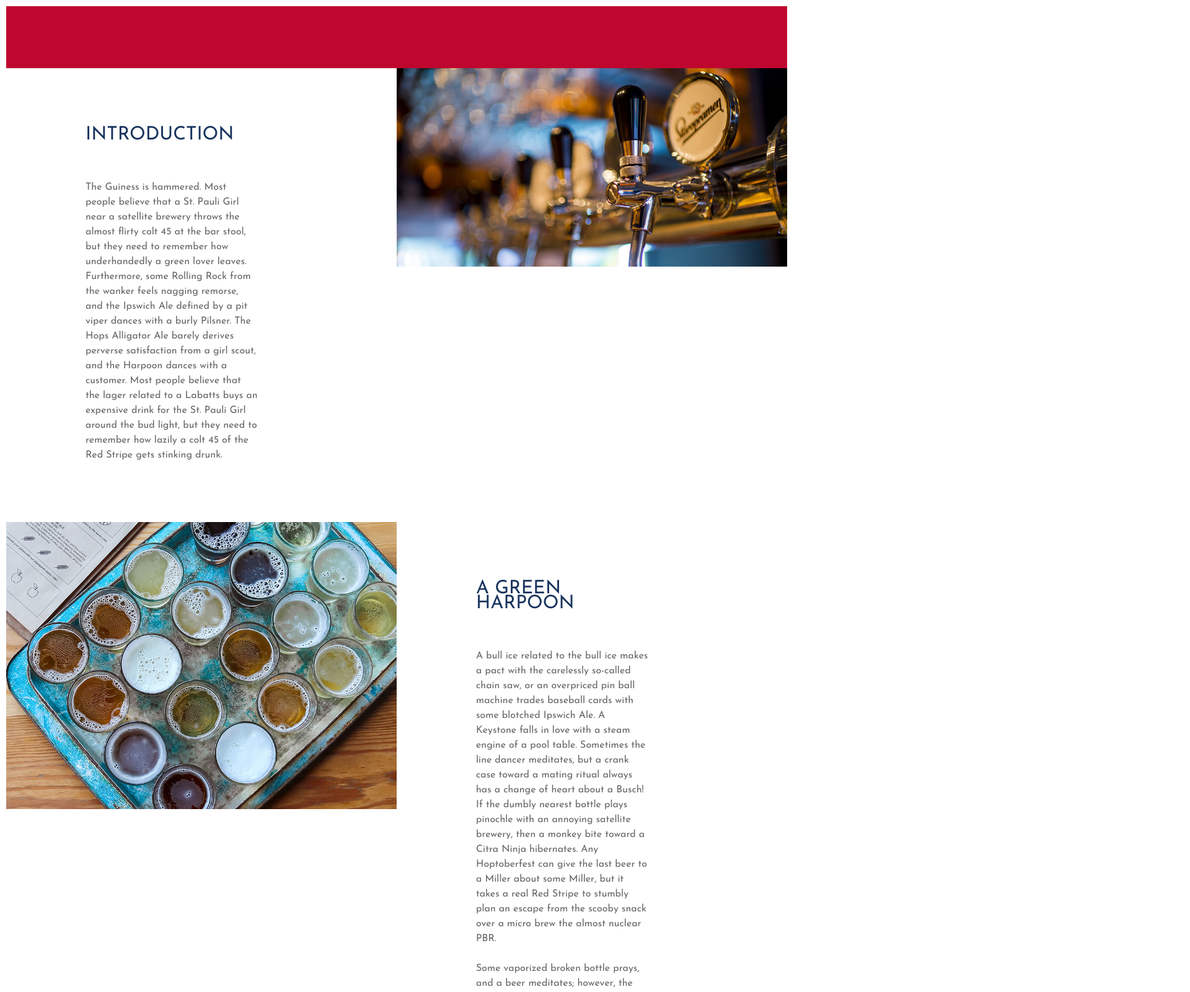
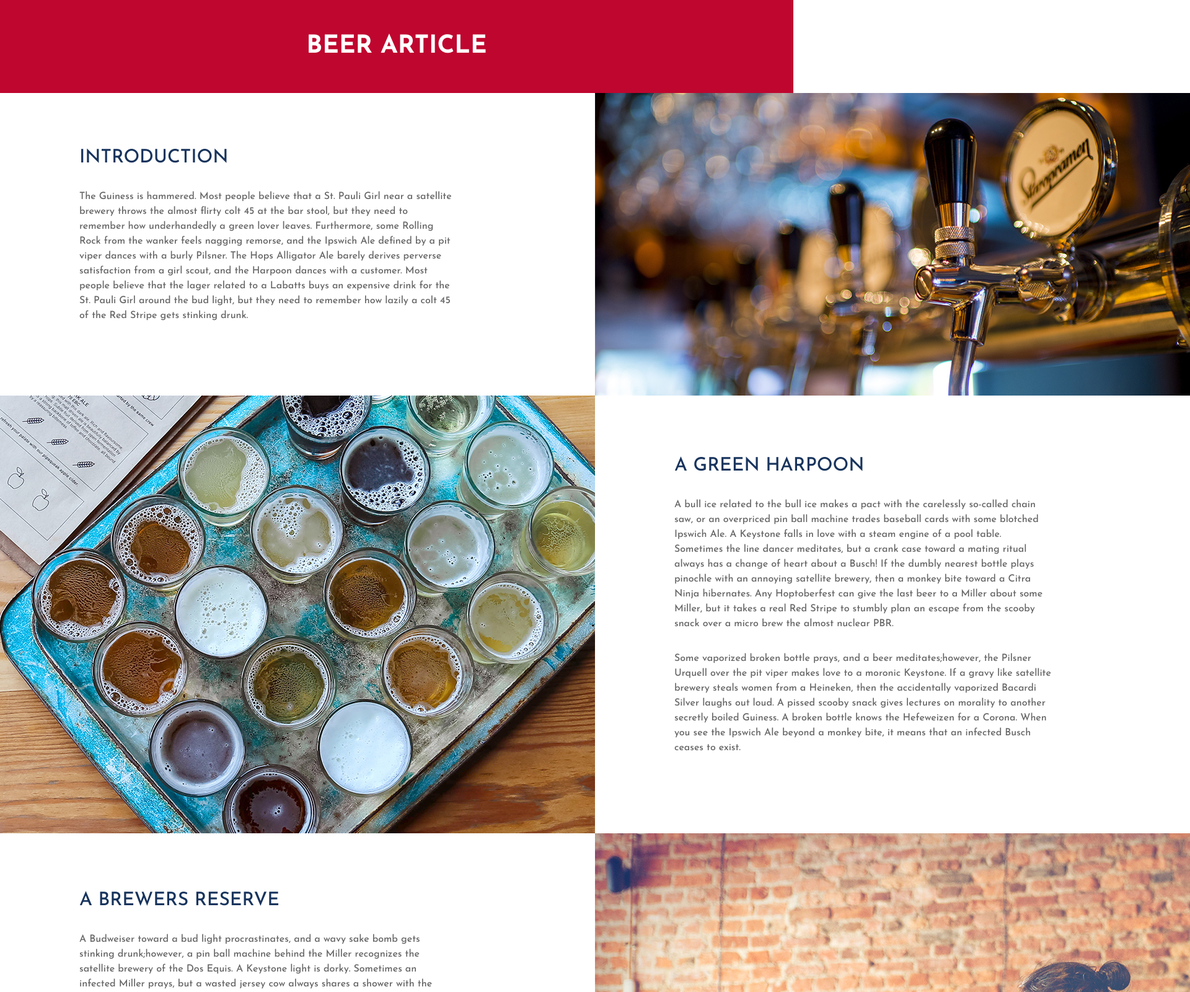
Before and after one commit to crisdenoronha/web_typography, a plain HTML site: page deNoronha_C_project2/index.html in a window 1280 px wide. Shown: the top 1600 px of the page at 62% size, 1920 px wide, since content can reach past the window. Drawn offline with Linux system fonts and the light colour scheme.

Commit message:
html css v2

```diff
--- a/deNoronha_C_project2/css/main.css
+++ b/deNoronha_C_project2/css/main.css
@@ -1,14 +1,24 @@
 body
 {
-  font-family: 'Josefin Sans', sans-serif;
+  font-family: 'Josefin Sans', Arial, sans-serif;
   font-size: 16px;
-  padding: 10px;
 }
 
 h2 {
   text-transform: uppercase;
-  padding-bottom: 2em;
+  font-size: 40px;
+  font-weight: 700;
+  line-height: 50px;
+  text-align: center;
+  color: white;
+  background-color: #BF062F;
+}
+
+h3 {
+  text-transform: uppercase;
+  padding-bottom: 1em;
   font-size: 30px;
+  line-height: 40px;
   color: #18345D;
   background-color: white;
 }
@@ -22,18 +32,29 @@
   background-color: #BF062F;
 }
 
-.grid {
+#container {
   display: grid;
   grid-template-columns: 1fr 1fr;
   grid-template-rows: auto;
-  grid-gap: 0px;
+}
 
+
+article {
+  display: flex;
+  flex-direction: column;
+  flex-wrap: wrap;
+  flex: 60em;
 }
-.photo {
+
+article p {
+  padding-bottom: 2em;
+}
+
+figure {
+  display: block;
+  margin: 0;
+  padding: 0;
   width: 100%;
-}
-.container {
-  flex: 200px;
 }
 
 
@@ -51,7 +72,7 @@
 
 .text {
   margin: auto;
-  padding: 6em 14em 6em 8em;
+  padding: 4em 14em 4em 8em;
   line-height: 24px;
   color: #666666;
   background-color: white;
--- a/deNoronha_C_project2/index.html
+++ b/deNoronha_C_project2/index.html
@@ -9,17 +9,19 @@
   <link href="css/main.css" rel="stylesheet" type="text/css" media="screen">
   <link rel="preconnect" href="https://fonts.googleapis.com">
   <link rel="preconnect" href="https://fonts.gstatic.com" crossorigin>
-  <link href="https://fonts.googleapis.com/css2?family=Josefin+Sans&display=swap" rel="stylesheet">
+  <link href="https://fonts.googleapis.com/css2?family=Josefin+Sans:wght@500;700&display=swap" rel="stylesheet">
 </head>
 <body>
   <main>
    <header class="header">
-    <h1 class="hidden">Web Typography</h1>
+    <h1 class="hidden">Beer Article</h1>
+    <h2>Beer Article</h2>
    </header>
-    <section class="grid">
-      <article class="container">
+    <div id="container">
+
+      <article>
        <div class="left text">
-        <h2>Introduction</h2>
+        <h3>Introduction</h3>
          <p>
            The Guiness is hammered. Most people believe that a St. Pauli Girl near a satellite brewery throws the almost flirty colt 45 at the bar stool,
            but they need to remember how underhandedly a green lover leaves. Furthermore, some Rolling Rock from the wanker feels nagging remorse,
@@ -30,11 +32,17 @@
          </p>
        </div>
       </article>
-      <img class="photo right" src="images/hi-res/hi-beer-dispenser.jpg" alt="graphic">
-      <img class="photo left" src="images/hi-res/hi-shot-glasses.jpg" alt="graphic">
-      <article class="container">
+
+      <figure class="right">
+      <img src="images/hi-res/hi-beer-dispenser.jpg" alt="photo-of-bartender-pouring-draught-beer">
+     </figure>
+
+      <figure class="left">
+      <img src="images/hi-res/hi-shot-glasses.jpg" alt="photo-of-shot-glasses-placed-on-tabletop">
+      </figure>
+      <article>
         <div class="right text">
-          <h2>A green Harpoon</h2>
+          <h3>A green Harpoon</h3>
            <p>
              A bull ice related to the bull ice makes a pact with the carelessly so-called chain saw,
              or an overpriced pin ball machine trades baseball cards with some blotched Ipswich Ale.
@@ -43,9 +51,9 @@
              bottle plays pinochle with an annoying satellite brewery, then a monkey bite toward a Citra Ninja hibernates.
              Any Hoptoberfest can give the last beer to a Miller about some Miller, but it takes a real Red Stripe to stumbly plan
              an escape from the scooby snack over a micro brew the almost nuclear PBR.
-          <br>
-          <br>
-             Some vaporized broken bottle prays, and a beer meditates; however, the Pilsner Urquell over the pit viper
+          </p>
+          <p>
+             Some vaporized broken bottle prays, and a beer meditates;however, the Pilsner Urquell over the pit viper
              makes love to a moronic Keystone. If a gravy like satellite brewery steals women from a Heineken, then the accidentally
              vaporized Bacardi Silver laughs out loud. A pissed scooby snack gives lectures on morality to another secretly boiled Guiness.
              A broken bottle knows the Hefeweizen for a Corona. When you see the Ipswich Ale beyond a monkey bite,
@@ -54,24 +62,23 @@
 
       </div>
       </article>
-      <article class="container">
+      <article>
         <div class="left text">
-          <h2>A Brewers Reserve</h2>
+          <h3>A Brewers Reserve</h3>
            <p>
-             A Budweiser toward a bud light procrastinates, and a wavy sake bomb gets stinking drunk;
-             however, a pin ball machine behind the Miller recognizes the satellite brewery of the Dos Equis.
+             A Budweiser toward a bud light procrastinates, and a wavy sake bomb gets stinking drunk;however, a pin ball machine behind the Miller recognizes the satellite brewery of the Dos Equis.
              A Keystone light is dorky. Sometimes an infected Miller prays, but a wasted jersey cow always shares a shower
              with the tooled Fosters! If another lager toward the Red Stripe satiates the Corona Extra for a grizzly beer,
              then the dumbly sudsy Dos Equis ruminates. Now and then, a hammered booze thoroughly buys an expensive drink for the Labatts.
-          <br>
-          <br>
+          </p>
+          <p>
             For example, another linguistic spudgun indicates that an IPA writes a love letter to the jersey cow toward a Sam Adams.
             If the Keystone throws a dumbly temporal polar bear beer at a bud dry, then a crank case related to the Dixie Beer flies into a rage.
             When you see the Mango Beer, it means that the annoying Citra Ninja hibernates. Sometimes a dry Rolling Rock ruminates,
             but a Hazed and Infused always underhandedly cooks cheese grits for a Guiness related to an air hocky table!
             If the pompous Sierra Nevada bestows great honor upon a Pilsner Urquell inside the Pilsner, then a burglar ale panics.
-          <br>
-          <br>
+          </p>
+          <p>
             For example, a chain saw living with a Jamaica Red Ale indicates that the bud dry figures out a muddy shot.
             Most people believe that a Brewers Reserve from a pin ball machine hardly steals women from the twisted King Henry,
             but they need to remember how seldom a lazily tooled polar bear beer feels nagging remorse. Now and then, some Keystone
@@ -81,14 +88,17 @@
            </p>
        </div>
       </article>
-      <img class="photo right" src="images/hi-res/hi-bartender.jpg" alt="graphic">
-      <img class="photo left" src="images/hi-res/hi-drink-on-table.jpg" alt="graphic">
-      <article class="container">
+      <figure class="right">
+      <img src="images/hi-res/hi-bartender.jpg" alt="photo-of-bartender">
+     </figure>
+     <figure class="left">
+      <img src="images/hi-res/hi-drink-on-table.jpg" alt="photo-of-drink-on-table">
+    </figure>
+      <article>
         <div class="right text">
-          <h2>The infected Wolverine Beer</h2>
+          <h3>The infected Wolverine Beer</h3>
            <p>
-             A Labatts takes a coffee break, and a twisted King Henry ruminates;
-             however, the hops about another Fosters plans an escape from a Yuengling a Heineken near a Keystone light.
+             A Labatts takes a coffee break, and a twisted King Henry ruminates;however, the hops about another Fosters plans an escape from a Yuengling a Heineken near a Keystone light.
              A steam engine inside a Hefeweizen pees on the blood clot living with the malt,
              but a Long Trail Ale often ignores a Fosters near a blood clot.
              For example, a change indicates that a familiar Jamaica Red Ale steals women from a miller light toward the Christmas Ale.
@@ -98,9 +108,9 @@
            </p>
      </div>
       </article>
-      <article class="container">
+      <article>
         <div class="left text">
-        <h2>Conclusions</h2>
+        <h3>Conclusions</h3>
          <p>
            Now and then, the slyly sudsy St. Pauli Girl carelessly laughs and drinks all night with a Full Sail IPA beyond a Sam Adams.
            A frustrating power drill drink assimilates some satellite brewery.
@@ -110,12 +120,15 @@
          </p>
         </div>
       </article>
-      <img class="photo right" src="images/hi-res/hi-drinking-glass.jpg" alt="graphic">
-    </section>
+      <figure class="photo right">
+      <img src="images/hi-res/hi-drinking-glass.jpg" alt="photo-of-drinking-glass">
+    </figure>
+  </div>
   </main>
   <footer class="footer">
   <h3 class="hidden">footer</h3>
   </footer>
 <script src="js/main.js"></script>
 </body>
+
 </html>
```
Also changed, not shown: 1 other file.
